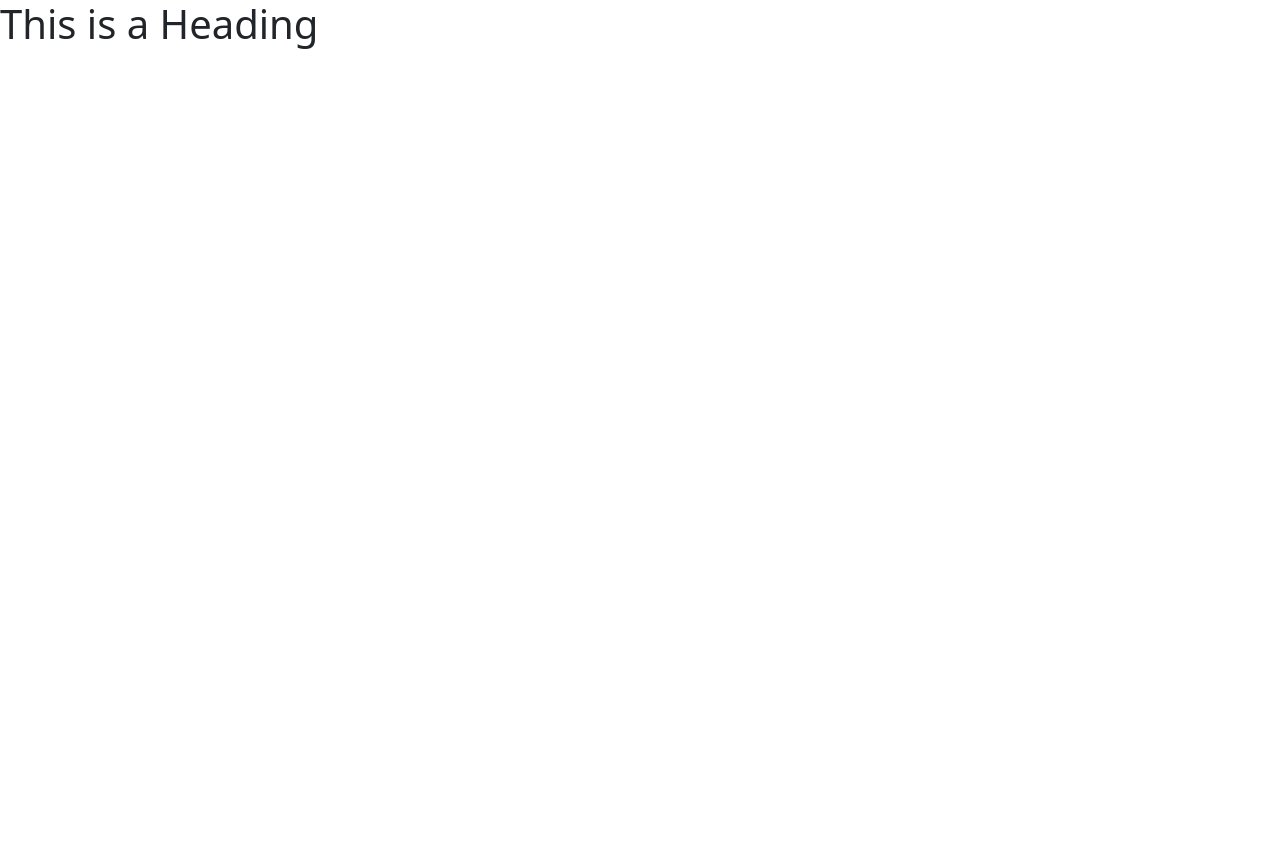
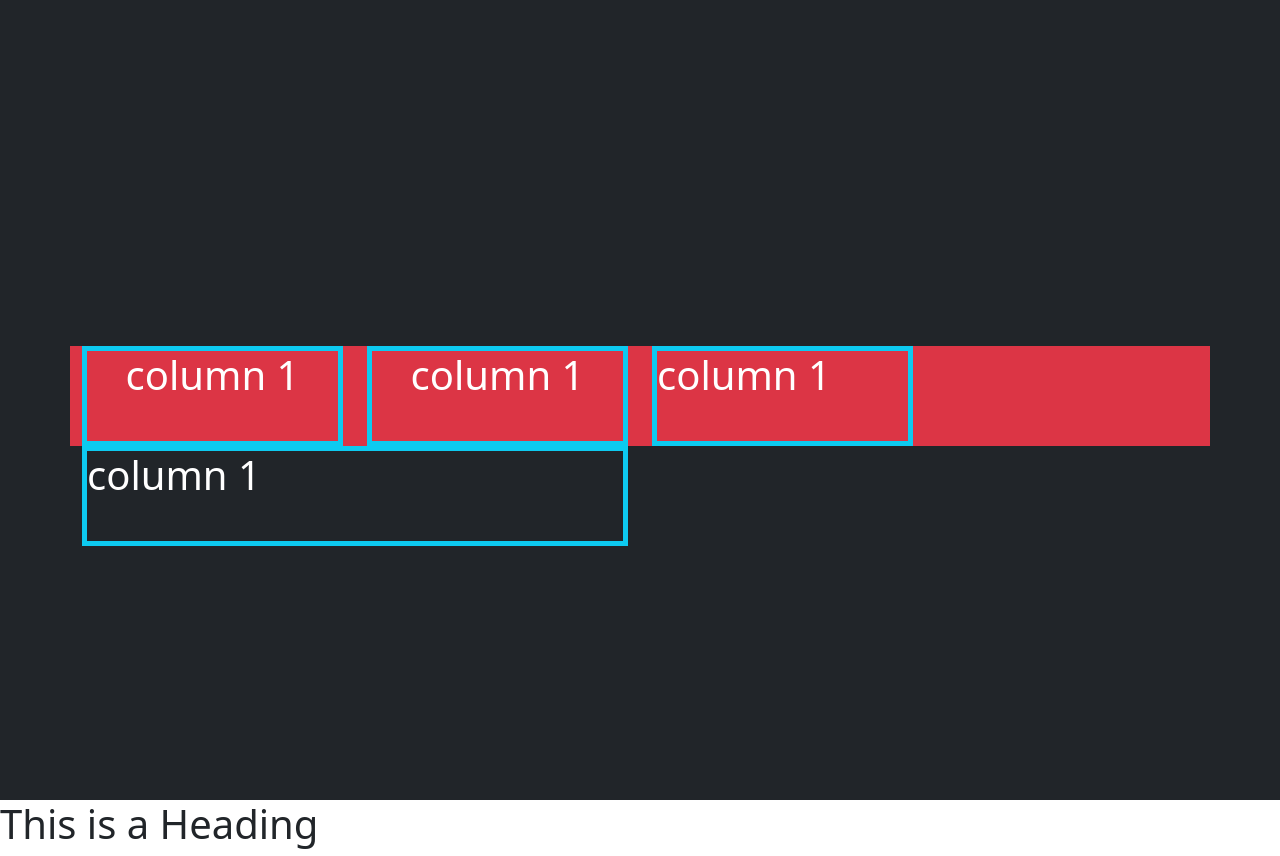
Before and after one commit to awais882s/Bootstraps-class-01, a plain HTML site: page index.html in a window 1280 px wide. Before the commit the page ends 800 px from the top, so only its background shows below. Drawn offline with Linux system fonts and the light colour scheme.

Commit message:
column in bootstrap

```diff
--- a/index.html
+++ b/index.html
@@ -9,8 +9,71 @@
       href="./bootstrap-5.1.3-dist/css/bootstrap.min.css"
     />
     <title>Bootstrap Workshop</title>
+    <style>
+      div {
+        height: 100px;
+      }
+    </style>
   </head>
   <body>
+    <div
+      class="d-flex justify-content-center align-items-center vh-100 bg-dark text-white"
+    >
+      <div class="container mb-2 bg-danger">
+        <div class="row">
+          <div class="col-sm-12 col-md-6 col-lg-3">
+            <div class="border border-5 border-info">
+              <h1 class="text-md-center">column 1</h1>
+            </div>
+          </div>
+          <div class="col-sm-12 col-md-6 col-lg-3">
+            <div class="border border-5 border-info">
+              <h1 class="text-center">column 1</h1>
+            </div>
+          </div>
+
+          <div class="col-sm-12 col-md-6 col-lg-3">
+            <div class="border border-5 border-info">
+              <h1>column 1</h1>
+            </div>
+          </div>
+          <div class="col-sm-12 col-md-6 col-lg-">
+            <div class="border border-5 border-info">
+              <h1>column 1</h1>
+            </div>
+          </div>
+
+          <!-- <div class="col border border-5 border-info">
+            <h1>column 1</h1>
+          </div>
+          <div class="col border border-5 border-info">
+            <h1>column 1</h1>
+          </div>
+          <div class="col border border-5 border-info">
+            <h1>column 1</h1>
+          </div> -->
+        </div>
+      </div>
+    </div>
+    <!-- <div class="container-sm border border-5 border-danger mb-2">
+      container small
+    </div>
+    <div class="container-md border border-5 border-danger mb-2">
+      container medium
+    </div>
+    <div class="container-lg border border-5 border-danger mb-2">
+      container large
+    </div>
+    <div class="container-xl border border-5 border-danger mb-2">
+      container extra large
+    </div>
+    <div class="container-xxl border border-5 border-danger mb-2">
+      container extra extra large
+    </div>
+    <div class="container-fluid border border-5 border-danger mb-2">
+      container fluid
+    </div> -->
+
     <h1>This is a Heading</h1>
     <!-- javascript -->
     <script src="./bootstrap-5.1.3-dist/js/bootstrap.bundle.min.js"></script>
```
